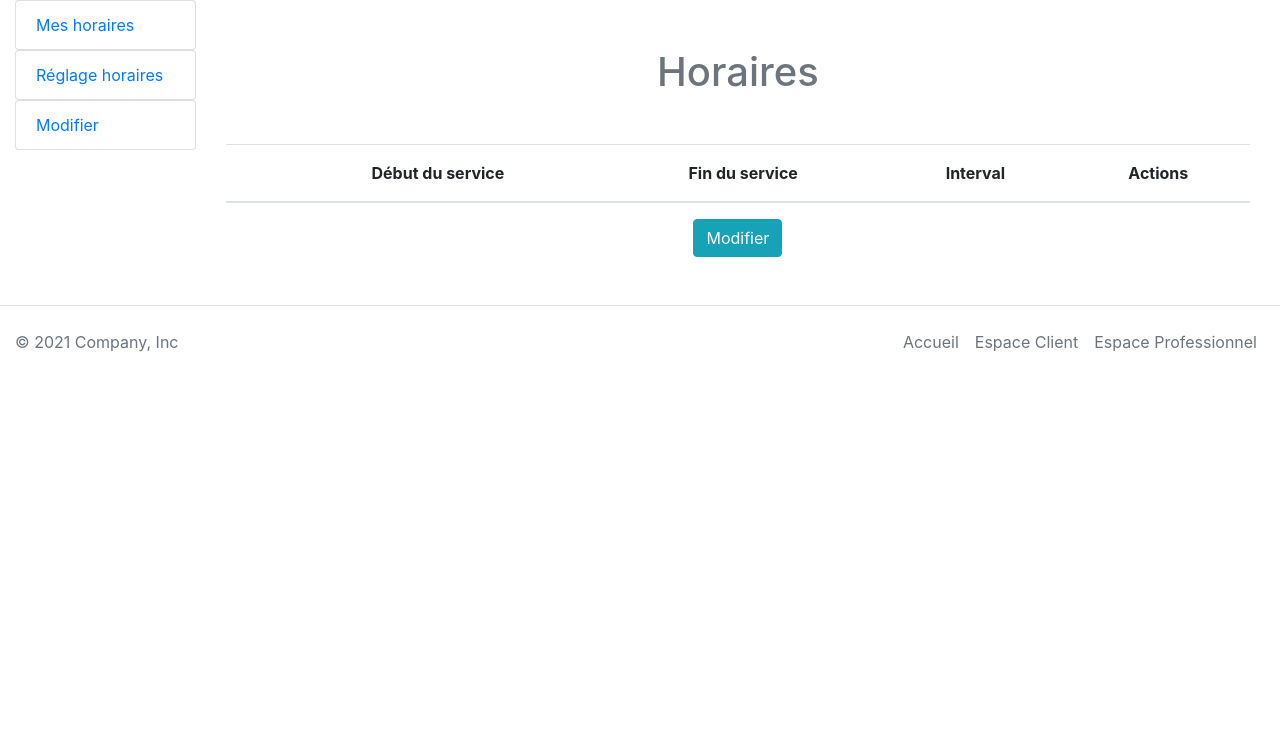
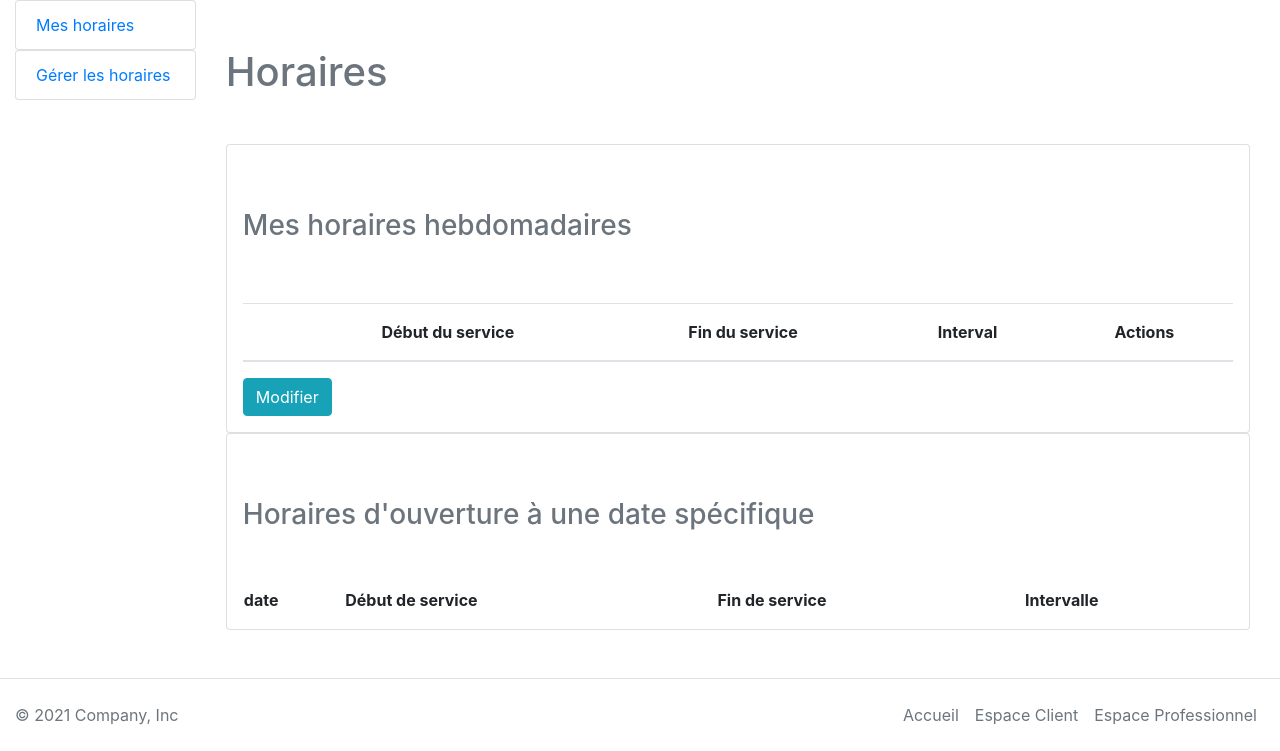
Before and after one commit to buba71/restau-booking, a Symfony app: template templates/BackOffice/slots/show_time_slots.html.twig in a window 1280 px wide. Shown: the part 56-807 px from the top of the page. Before the commit the page ends 408 px from the top, so only its background shows below. Run offline with Twig, Linux system fonts and the light colour scheme; the template is opened without the code that fills it, so the values that code supplies are empty; some libraries are stand-ins or nearby versions.

```diff
--- a/assets/styles/admin.css
+++ b/assets/styles/admin.css
@@ -16,3 +16,7 @@
 #admin-side-bar a:hover {
     background-color: #5bc0de;
 }
+
+.container-fluid#back-layout {
+    padding-left: 0;
+}
--- a/assets/styles/booking.css
+++ b/assets/styles/booking.css
@@ -9,7 +9,3 @@
     border-right: none;
     border-bottom: 1px solid rgba(0,0,0,.125);
 }
-.booking-controls {
-    position: absolute;
-    bottom: 0;
-}
--- a/assets/styles/calendar.css
+++ b/assets/styles/calendar.css
@@ -95,9 +95,12 @@
 }
 
 #myc-available-time-container {
+    padding-top: 10px;
+    padding-bottom: 10px;
+    margin-bottom:5px;
     border-top: 1px solid #e0e0e0;
     width: inherit;
-    height: 300px;
+    height: 350px;
     overflow-y: hidden;
 }
 
--- a/src/Controller/BookingController.php
+++ b/src/Controller/BookingController.php
@@ -18,6 +18,6 @@ final class BookingController extends AbstractController
      */
     public function bookTable(Restaurant $restaurant): Response
     {
-        return $this->render('Frontend/booking.html.twig', [ 'restaurant' => $restaurant ]);
+        return $this->render('FrontOffice/booking.html.twig', [ 'restaurant' => $restaurant ]);
     }
 }
--- a/src/Controller/HomeController.php
+++ b/src/Controller/HomeController.php
@@ -35,6 +35,6 @@ final class HomeController extends AbstractController
             $city = $request->query->get('city');
         }
 
-        return $this->render('Frontend/home.html.twig', ['restaurants' => $data,'city' => $city]);
+        return $this->render('FrontOffice/home.html.twig', ['restaurants' => $data,'city' => $city]);
     }
 }
--- a/templates/BackOffice/back_layout.html.twig
+++ b/templates/BackOffice/back_layout.html.twig
@@ -25,14 +25,13 @@
 
         <!-- main content -->
             <main class="content-wrapper">
-              <div class="container-fluid">
+              <div class="container-fluid" id="back-layout">
                 <div class="row mr-0">
                   <div class="col-2">
                     <nav id="admin-side-bar">
                       <ul class="nav flex-column list-group" aria-orientation="vertical">
                         <li><a class="list-group-item" href="{{ path('show_timeSlots', {'id': 1}) }}">Mes horaires</a></li>
-                        <li><a class="list-group-item" href="{{ path('set_timeSlots') }}">Réglage horaires</a></li>
-                        <li><a class="list-group-item" href="{{ path('update_timeSlots', {'id': 1}) }}">Modifier</a></li>
+                        <li><a class="list-group-item" href="{{ path('update_timeSlots', {'id': 1}) }}">Gérer les horaires</a></li>
                       </ul>
                     </nav>
                   </div>
--- a/templates/BackOffice/slots/show_time_slots.html.twig
+++ b/templates/BackOffice/slots/show_time_slots.html.twig
@@ -3,12 +3,13 @@
 
 {% set days = ['Lundi', 'Mardi', 'Mercredi','Jeudi','Vendredi', 'Samedi', 'Dimanche'] %}
 {% set index = 0 %}
-    <div class="text-center mt-5 text-muted">
+    <div class="mt-5 text-muted">
         <h1>Horaires</h1>
     </div>
 
-    <div>
-        <table class="table mt-5">
+    <section class="card mt-5 p-3">
+        <h3 class="card-title py-5 text-muted">Mes horaires hebdomadaires</h3>
+        <table class="table">
             <thead>
                 <tr>
                     <th></th>
@@ -22,6 +23,7 @@
             <tbody>
 
                 {% for timeSlot in timeSlots %}
+                    {% if timeSlot.hasDate == false %}
                         <tr>
                             <th class="time_slot_day pr-5" scope"row">{{ days[index] }}</th>
                             <td class="p-3 text-center">{{ timeSlot.serviceStartAt|date('H:i') }}</td>
@@ -29,6 +31,7 @@
                             <td class="p-3 text-center">{{ timeSlot.intervalTime }}</td>
                             <td class="p-3 text-center"> actions </td>
                         </tr>
+                    {% endif %}
                 {% set index = index + 1 %}
                 {% endfor %}
 
@@ -36,9 +39,38 @@
 
         </table>
 
-        <div class="d-flex justify-content-center">
+        <div class="">
             <a href="{{ path('update_timeSlots', { id: 1 }) }}" class="btn btn-info">Modifier</a>
         </div>
-</div>
+    </section>
+
+
+    <section class="card p-3" id="dated-time-slots">
+        <caption><h3 class="py-5 text-muted">Horaires d'ouverture à une date spécifique</h3>  </caption>
+        <table>
+            <thead>
+                <tr>
+                    <th>date</th>
+                    <th>Début de service</th>
+                    <th>Fin de service</th>
+                    <th>Intervalle</th>
+                </tr>
+            </thead>
+        {% for timeSlot in timeSlots %}
+            {% if timeSlot.hasDate == true %}
+
+            <tbody>
+                <tr>
+                    <td>{{ timeSlot.dateOfDay|date("d-M-Y") }}</td>
+                    <td>{{ timeSlot.serviceStartAt|date('H:i') }}</td>
+                    <td>{{ timeSlot.serviceCloseAt|date('H:i') }}</td>
+                    <td>{{ timeSlot.intervalTime }}</td>
+                </tr>
+            </tbody>
+            {% endif %}
+        {% endfor %}
+        </table>
+    </section>
+
 
 {% endblock %}
```
Also changed, not shown: src/Controller/SettingController.php (+14 -14 lines), templates/BackOffice/slots/update_time_slots.html.twig (+14 -8 lines), templates/FrontOffice/booking.html.twig (renamed from templates/Frontend/booking.html.twig, +63 -19 lines), templates/FrontOffice/home.html.twig (renamed from templates/Frontend/home.html.twig). Lines whose indentation alone changed are shown as unchanged.
